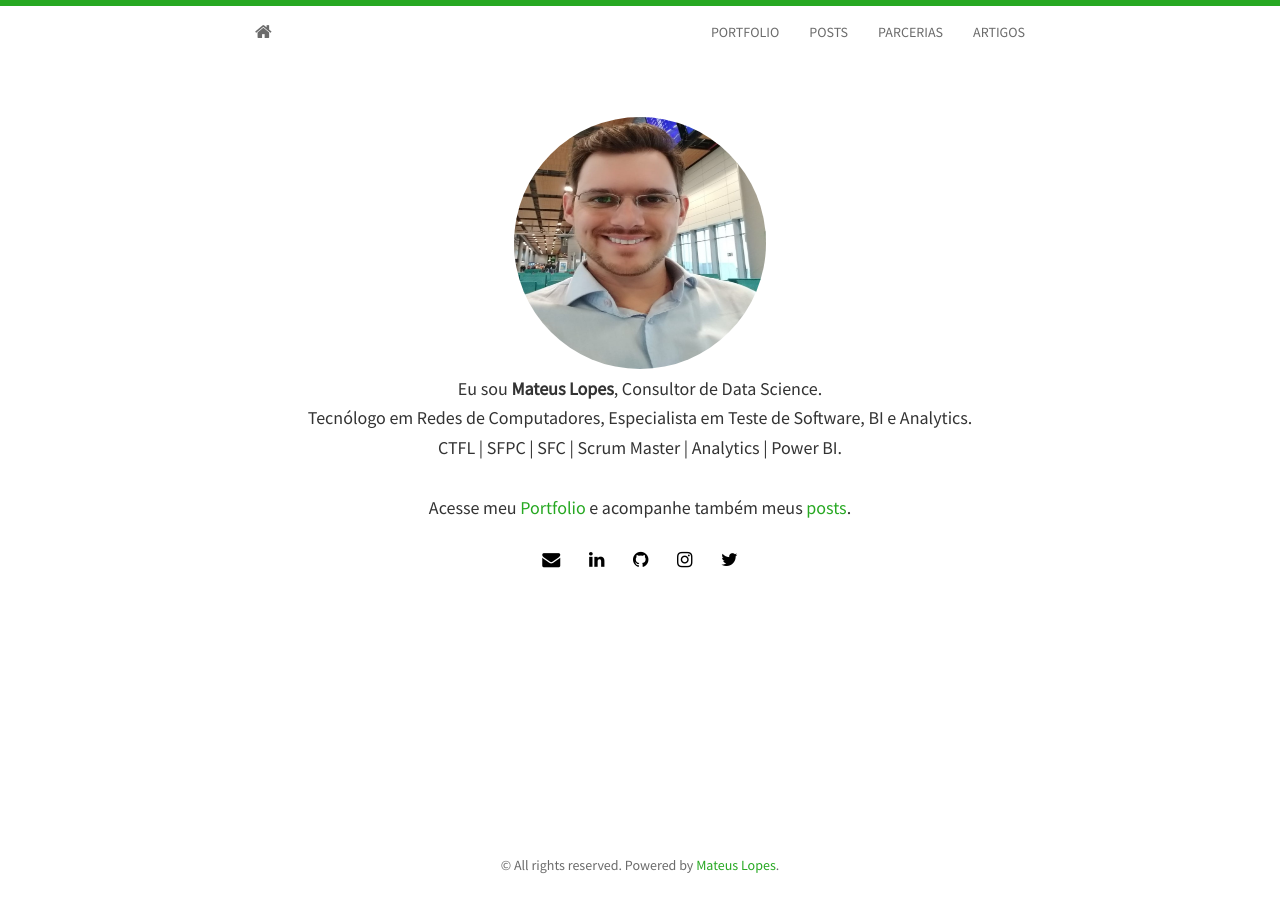
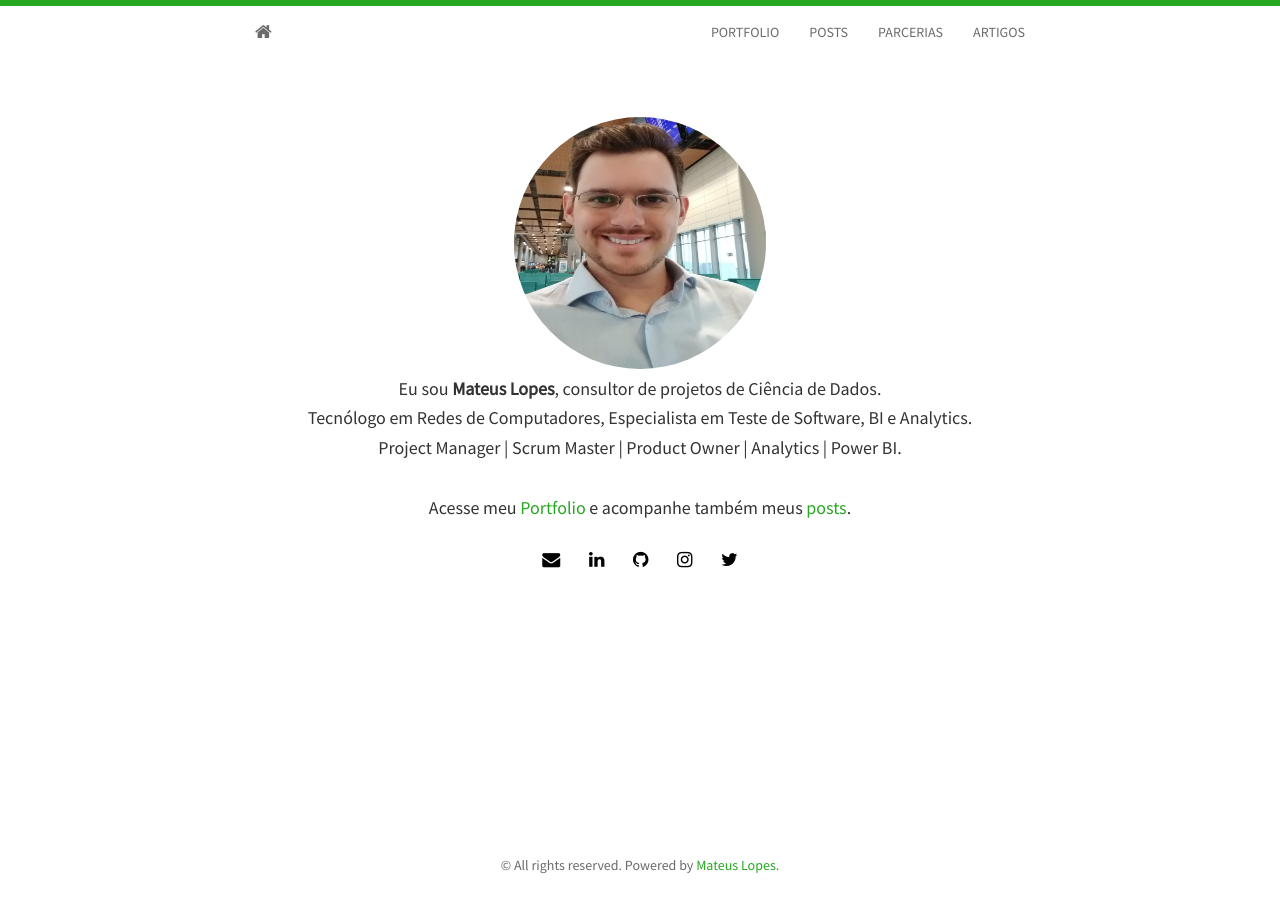
Before and after one commit to mateusbtlopes/mateusbtlopes.github.io, a Jekyll site: the page built from index.html, in a window 1280 px wide. Built offline with Jekyll 4.4.1, drawn with Linux system fonts in a browser that asks for light colours; nearby versions of some CDN libraries; the list of posts is cut into pages by our own code.

Commit message:
Atualizando informações gerais.

```diff
--- a/_config.yml
+++ b/_config.yml
@@ -15,15 +15,14 @@ url: https://mateusbtlopes.github.io
 baseurl: https://mateusbtlopes.github.io
 title: Mateus Bruno T. Lopes
 author: Mateus Lopes
-description: Mateus Bruno T. Lopes - Consultor de Data Science | Scrum Master | Analytics | Power BI
-avatar: profile.png
-email: mateus.redes@gmail.com
+keywords: Project Manager, Scrum Master, Product Owner, Data Science, Ciência de Dados, Analytics, Power BI, BI, Redes de Computadores, Teste de Software.
+description: Mateus Bruno T. Lopes - consultor de projetos de Ciência de Dados. Tecnólogo em Redes de Computadores, Especialista em Teste de Software, BI e Analytics. Project Manager | Scrum Master | Product Owner | Analytics | Power BI.
+avatar: profile.png # picture
+email: mateus.redes@gmail.com # email
 github: mateusbtlopes # username
 twitter: mateusbtlopes # username
 linkedin: mateusbtlopes # username
 instagram: mateusbtlopes # username
-#Comment out if you don't want disqus
-#disqus: mateusbtlopes
 google_analytics: UA-86360610-1
 
 # needed for travis-ci build
--- a/index.html
+++ b/index.html
@@ -8,9 +8,9 @@ layout: home
 			<img class="img-circle" src="{{ site.baseurl }}/static/img/{{ site.avatar }}" height="252" width="252">
 		</div>
 
-	<h4>Eu sou <strong>{{ site.author }}</strong>, Consultor de Data Science.</h4>
+	<h4>Eu sou <strong>{{ site.author }}</strong>, consultor de projetos de Ciência de Dados.</h4>
 	<h4>Tecnólogo em Redes de Computadores, Especialista em Teste de Software, BI e Analytics.</h4>
-	<h4>CTFL | SFPC | SFC | Scrum Master | Analytics | Power BI.</h4>
+	<h4>Project Manager | Scrum Master | Product Owner | Analytics | Power BI.</h4>
 	<br/>
 	<h4>Acesse meu <a href="{{ site.baseurl }}/portfolio"> Portfolio</a> e acompanhe também meus <a href="{{ site.baseurl }}/posts"> posts</a>.</h4>
 
```
